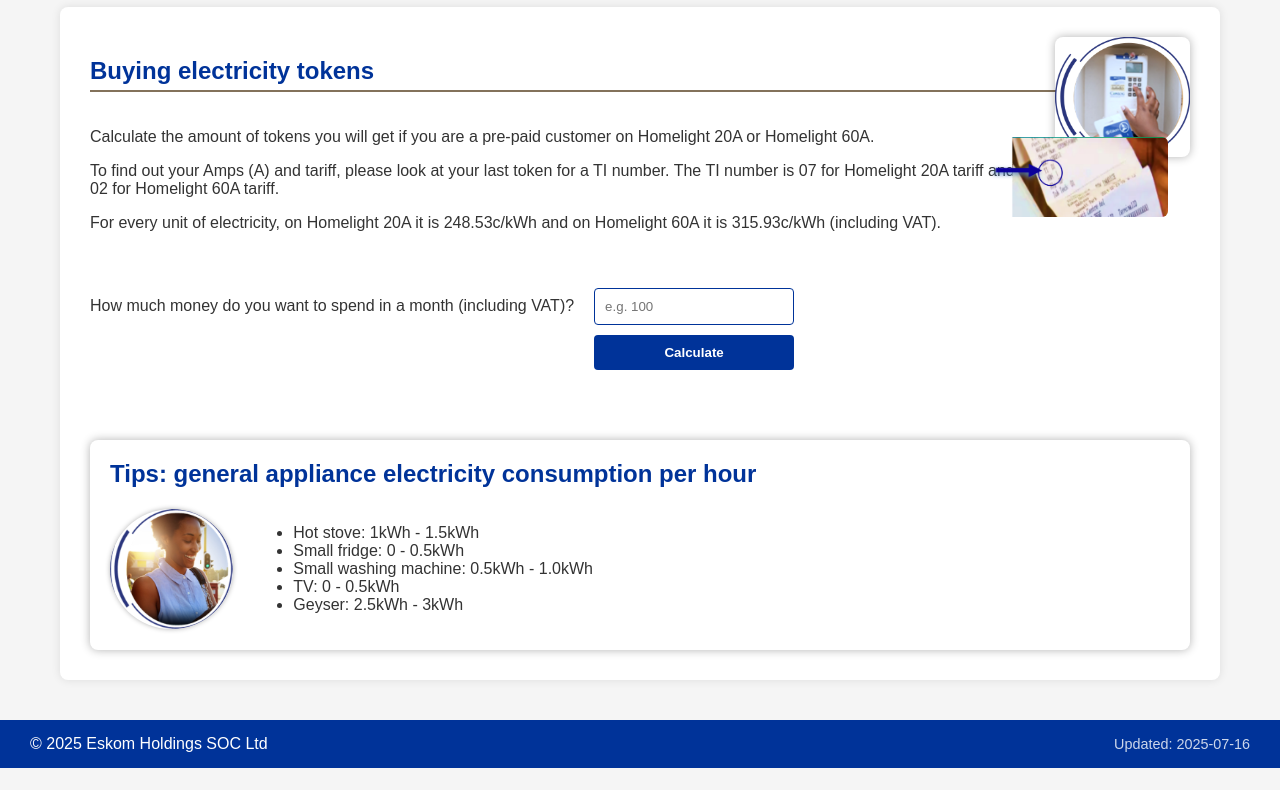
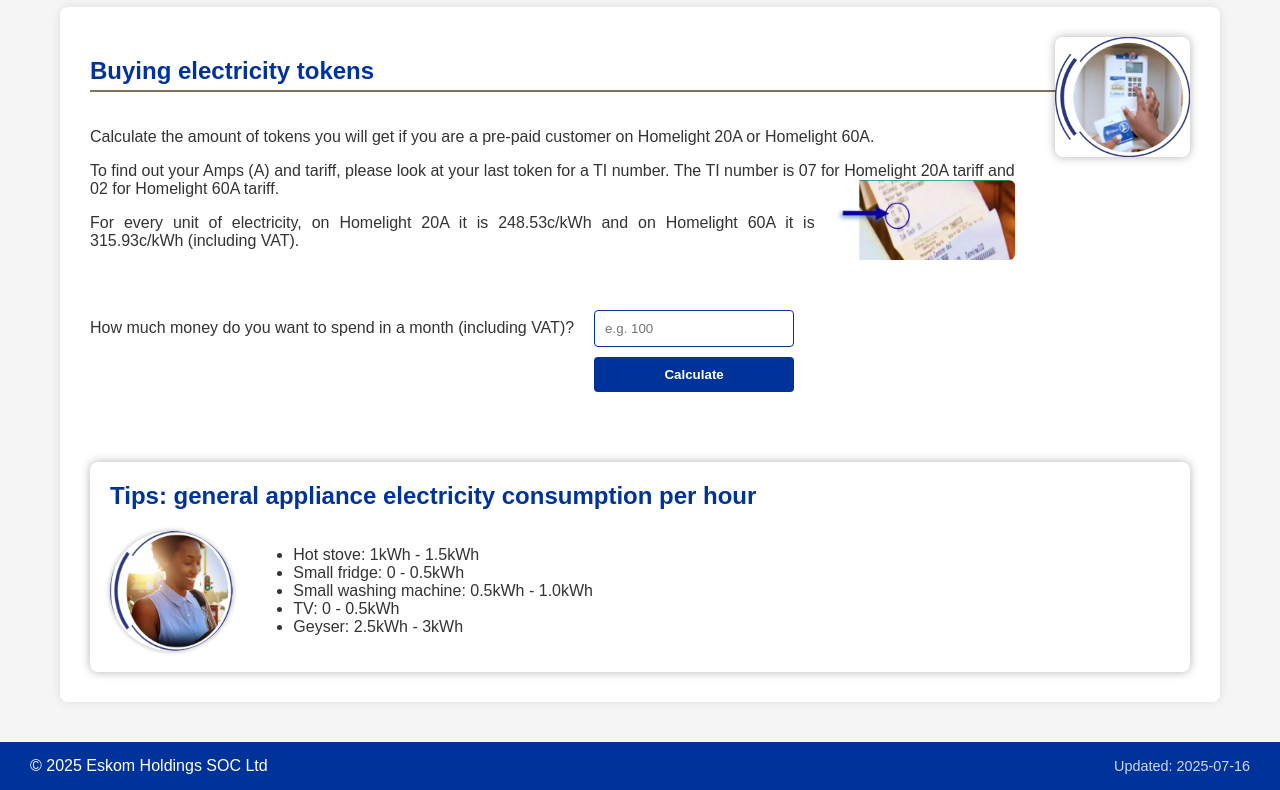
Before and after one commit to Matshavha/Residential-Token, a plain HTML site: page index.html in a window 1280 px wide. Shown: the part 71-861 px from the top of the page. Before the commit the page ends 839 px from the top, so only its background shows below. Drawn offline with Linux system fonts and the light colour scheme.

Commit message:
Update styles.css

```diff
--- a/styles.css
+++ b/styles.css
@@ -127,13 +127,11 @@ main {
 
 /* DESKTOP layout for token image */
 .token-explanation img.token-image {
-  position: absolute;
-  top: -25px;
-  left: 90%;
-  margin-left: 66px;
+  float: right;
+  margin-left: 20px;
+  margin-bottom: 10px;
   height: 80px;
   border-radius: 6px;
-  flex-shrink: 0;
 }
 
 .calculator {
```
